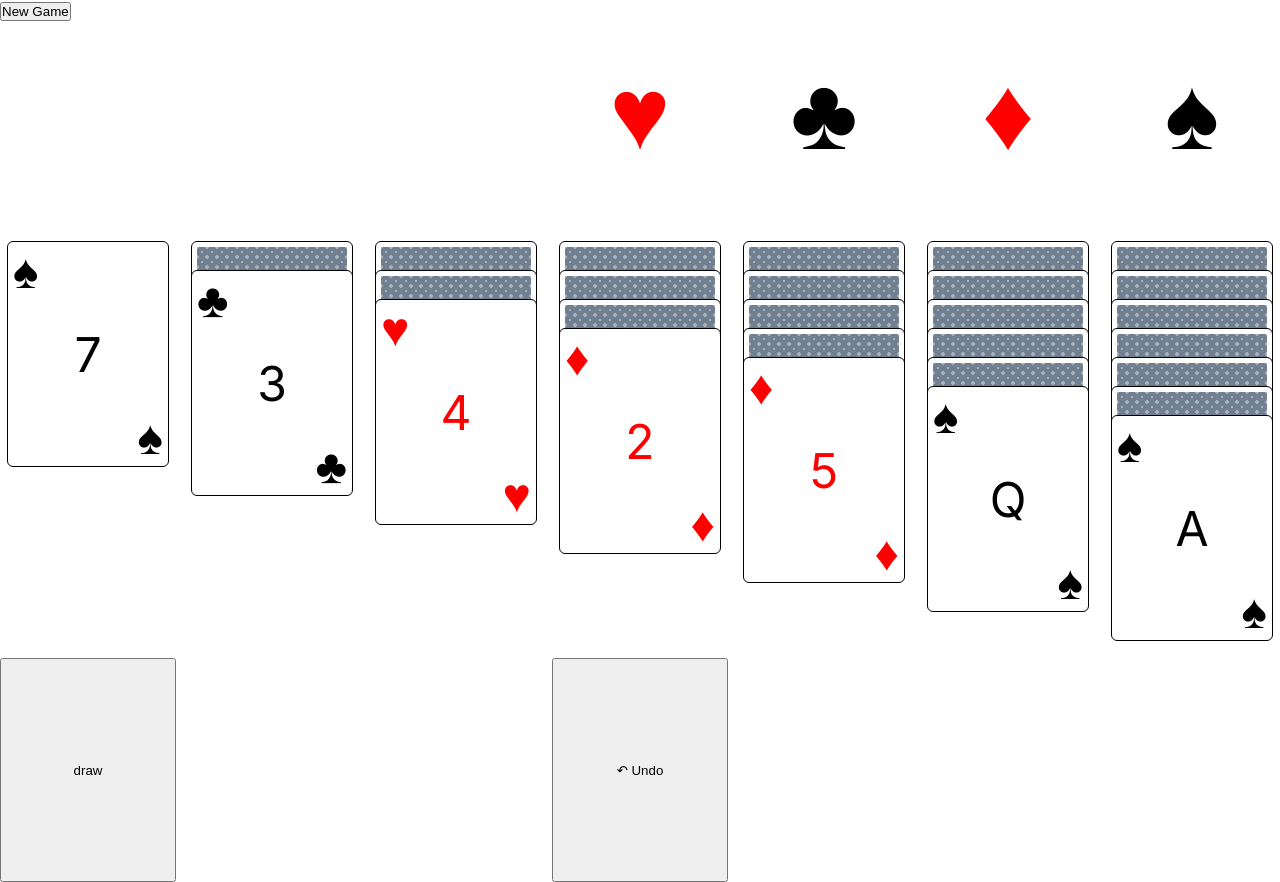
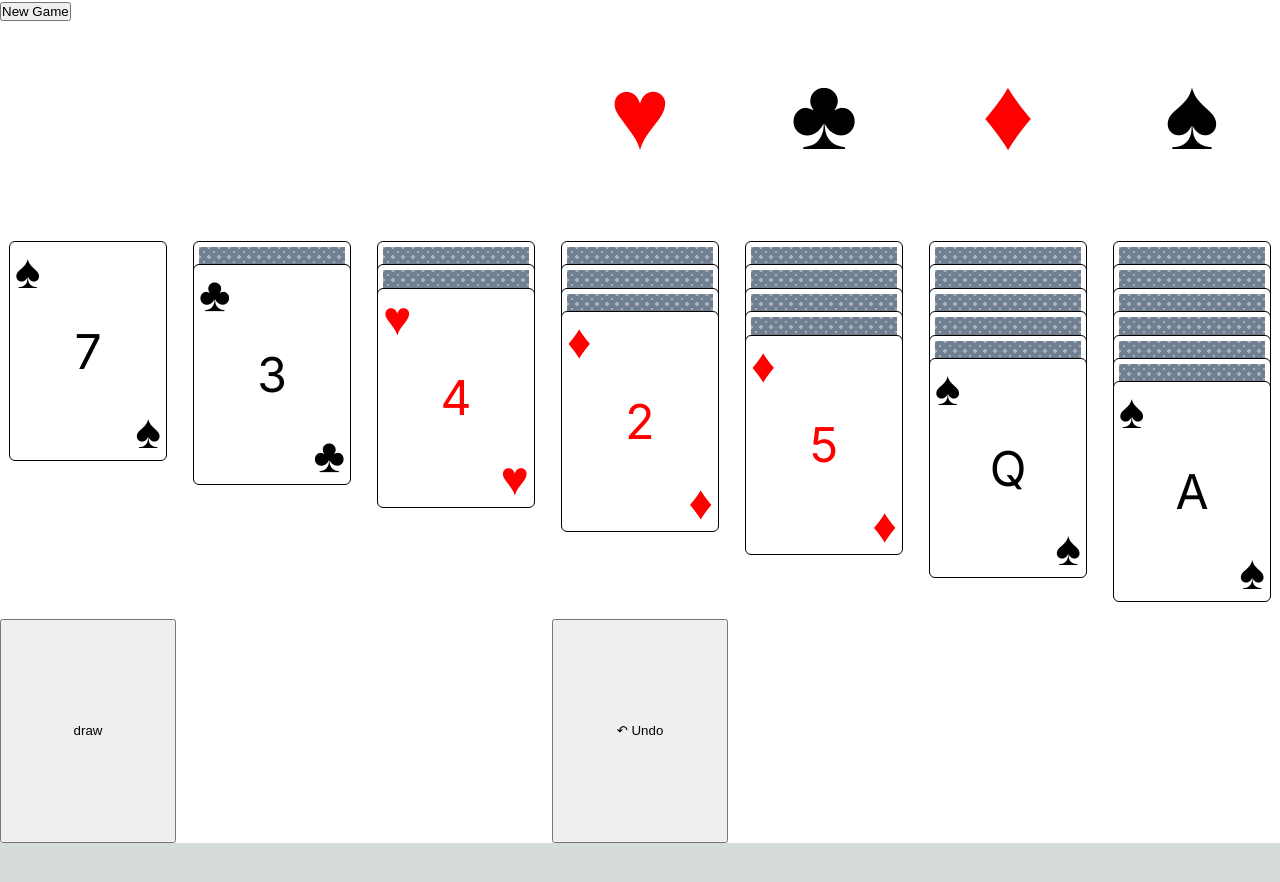
Before and after one commit to Rykus0/solitaire, a Next.js app: page / in a window 1280 px wide. After the commit the page ends 843 px from the top, so only its background shows below. Built offline with nearby package versions, Linux system fonts and the light colour scheme.

Commit message:
feat: change card sizing to be more flexible

```diff
--- a/src/app/components/Card.module.css
+++ b/src/app/components/Card.module.css
@@ -4,10 +4,11 @@
   align-items: center;
   justify-content: center;
 
+  aspect-ratio: 2.5 / 3.5;
   width: 100px;
   height: 140px;
-  width: 12.5vw;
-  height: 17.5vw;
+  width: 100%;
+  height: auto;
   min-width: 32px;
   min-height: 44px;
 
```
